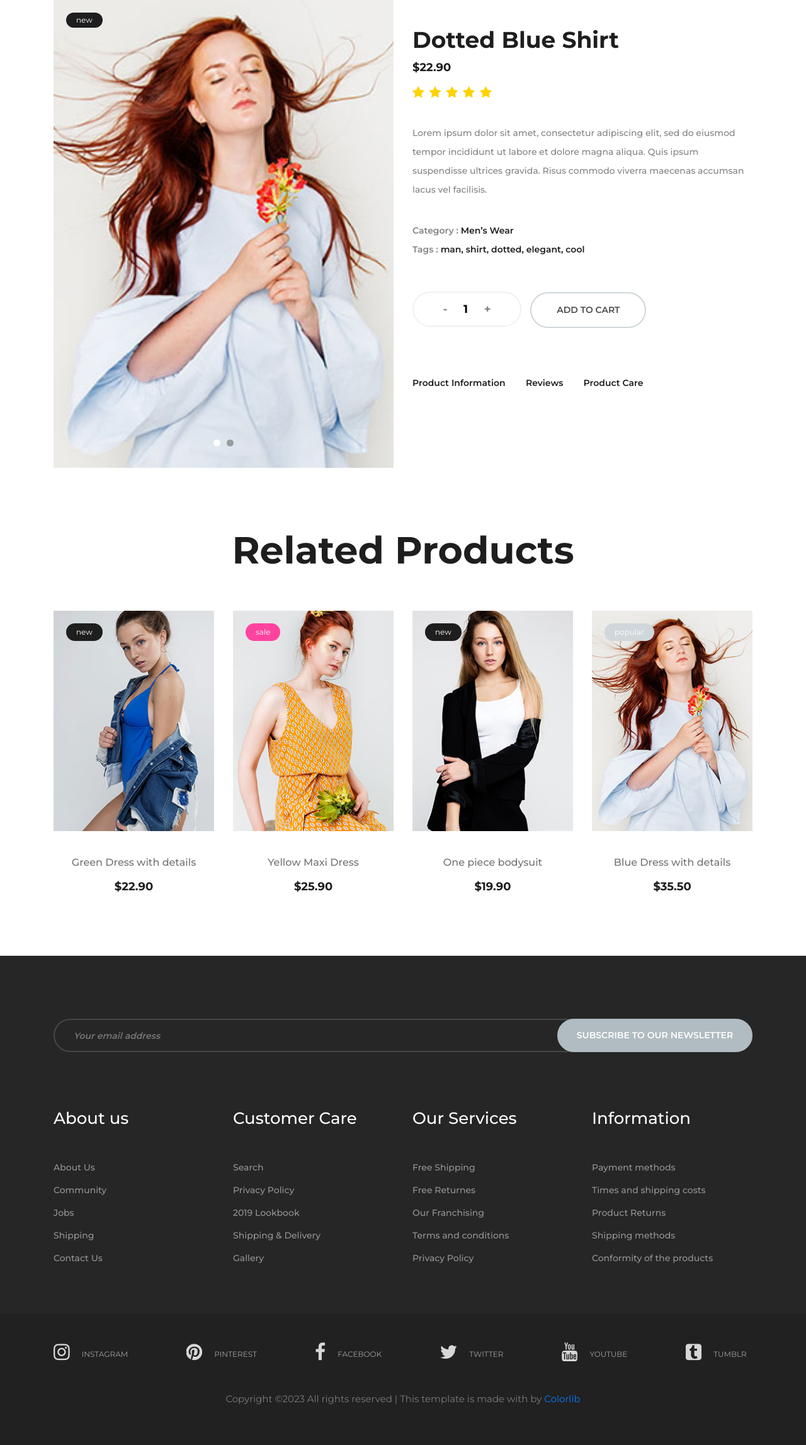
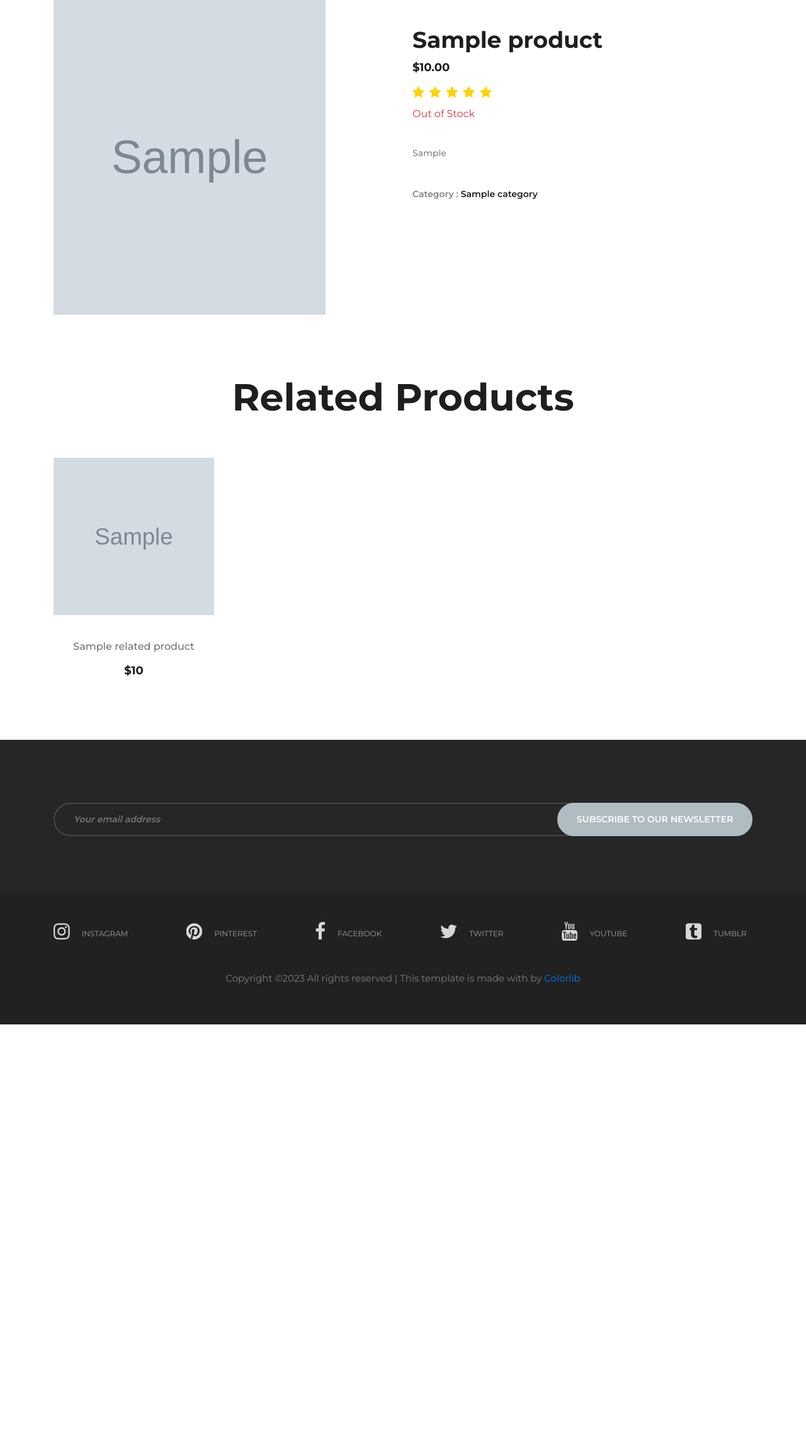
Before and after one commit to manchuriqbal/dj_ecom_website, a Django app: template templates/product/product-page.html in a window 1280 px wide. Shown: the part 104-2399 px from the top of the page at 63% size. After the commit the page ends 1731 px from the top, so only its background shows below. Run offline with Django 4.2, Linux system fonts and the light colour scheme; tables that the repository leaves empty hold one stand-in row (values such as "Sample post"); the template is opened without the code that fills it: values that come from a table or form of the project are taken from there, most other values are stand-ins (such as "Sample title", 1, 10 or a date in 2020); grey boxes marked "Sample" are stand-in pictures; some libraries are stand-ins or nearby versions.

Commit message:
product list view page are ready

```diff
--- a/product/models.py
+++ b/product/models.py
@@ -20,14 +20,21 @@ class Product(models.Model):
     discription = models.TextField(blank=True, null=True,)
     price = models.DecimalField(max_digits=8, decimal_places=2)
     thumbnail = models.URLField()
+    in_stock = models.BooleanField(default=True)
     created_date = models.DateTimeField(auto_now_add=True)
     updated_date = models.DateTimeField(auto_now=True)
+
 
     class Meta:
         ordering = ['-id']
 
     def __str__(self) -> str:
         return self.title
+
+    @property
+    def related(self):
+        return self.category.products.all().exclude(pk=self.pk)
+
 
 class Slider(models.Model):
     title = models.CharField(max_length=50)
--- a/product/urls.py
+++ b/product/urls.py
@@ -3,5 +3,7 @@ from .views import *
 
 urlpatterns = [
     path('', Home.as_view(), name='home'),
-    path('product-page', ProductDetails.as_view(), name='product_page'),
+    path('product-page/<str:slug>/', ProductDetails.as_view(), name='product_page'),
+    path('category-page/<str:slug>/', CategoryDetails.as_view(), name='category_page'),
+    path('prodcut-list/', ProductListView.as_view(), name='product_list'),
 ]
--- a/templates/footer.html
+++ b/templates/footer.html
@@ -13,58 +13,7 @@
                     </div>
                 </div>
             </div>
-            <div class="footer-widget">
-                <div class="row">
-                    <div class="col-lg-3 col-sm-6">
-                        <div class="single-footer-widget">
-                            <h4>About us</h4>
-                            <ul>
-                                <li>About Us</li>
-                                <li>Community</li>
-                                <li>Jobs</li>
-                                <li>Shipping</li>
-                                <li>Contact Us</li>
-                            </ul>
-                        </div>
-                    </div>
-                    <div class="col-lg-3 col-sm-6">
-                        <div class="single-footer-widget">
-                            <h4>Customer Care</h4>
-                            <ul>
-                                <li>Search</li>
-                                <li>Privacy Policy</li>
-                                <li>2019 Lookbook</li>
-                                <li>Shipping & Delivery</li>
-                                <li>Gallery</li>
-                            </ul>
-                        </div>
-                    </div>
-                    <div class="col-lg-3 col-sm-6">
-                        <div class="single-footer-widget">
-                            <h4>Our Services</h4>
-                            <ul>
-                                <li>Free Shipping</li>
-                                <li>Free Returnes</li>
-                                <li>Our Franchising</li>
-                                <li>Terms and conditions</li>
-                                <li>Privacy Policy</li>
-                            </ul>
-                        </div>
-                    </div>
-                    <div class="col-lg-3 col-sm-6">
-                        <div class="single-footer-widget">
-                            <h4>Information</h4>
-                            <ul>
-                                <li>Payment methods</li>
-                                <li>Times and shipping costs</li>
-                                <li>Product Returns</li>
-                                <li>Shipping methods</li>
-                                <li>Conformity of the products</li>
-                            </ul>
-                        </div>
-                    </div>
-                </div>
-            </div>
+
         </div>
         <div class="social-links-warp">
 			<div class="container">
--- a/templates/header.html
+++ b/templates/header.html
@@ -11,7 +11,7 @@
     <div class="container-fluid">
         <div class="inner-header">
             <div class="logo">
-                <a href="./index.html"><img src="{% static 'img/logo.png'  %}" alt=""></a>
+                <a href="{% url "home" %}"><img src="{% static 'img/logo.png'  %}" alt=""></a>
             </div>
             <div class="header-right">
                 <img src="{% static 'img/icons/search.png'  %}" alt="" class="search-trigger">
@@ -24,14 +24,14 @@
                 <a href="#">Register</a>
                 <a href="#" class="in">Sign in</a>
             </div>
-            <nav class="main-menu mobile-menu">
+            <nav class="main-menu mobile-menu" >
                 <ul>
                     <li><a class="" href="{% url "home" %}">Home</a></li>
-                    <li><a href="./product-page.html">Product</a></li>
-                    <li><a href="./categories.html">Categories</a>
+                    <li><a href="{% url "product_list" %}">Product</a></li>
+                    <li><a href="#">Categories</a>
                         <ul class="sub-menu">
                             {% for category in categories %}
-                            <li><a href="#"> {{category.title|title}} </a></li>
+                            <li><a href="{% url "category_page" category.slug %}"> {{category.title|title}} </a></li>
                             {% endfor %}
                         </ul>
                     </li>
--- /dev/null
+++ b/templates/no-result.html
@@ -0,0 +1,6 @@
+{% load static %}
+<div class="row justify-content-center align-items-center">
+    <div class="col-md-5">
+        <img class="img-fluid" src="{% static 'img/no-resul2.png' %}" style="width: 550px;" alt="no-result">
+    </div>
+</div>
--- a/templates/product/product-page.html
+++ b/templates/product/product-page.html
@@ -10,26 +10,20 @@
         <div class="row">
             <div class="col-lg-6">
                 <div class="product-slider owl-carousel">
-                    <div class="product-img">
+                    <div style="width: 80%;" class="product-img">
                         <figure>
-                            <img src="{% static 'img/products/img-4.jpg' %}" alt="">
-                            <div class="p-status">new</div>
+                            <img style="height:500px;" src="{{product.thumbnail}}" alt="">
                         </figure>
                     </div>
-                    <div class="product-img">
-                        <figure>
-                            <img src="{% static 'img/product/product-1.jpg' %}" alt="">
-                            <div class="p-status">new</div>
-                        </figure>
-                    </div>
+
                 </div>
 
             </div>
             <div class="col-lg-6">
                 <div class="product-content">
-                    <h2>Dotted Blue Shirt</h2>
+                    <h2> {{product.title}} </h2>
                     <div class="pc-meta">
-                        <h5>$22.90</h5>
+                        <h5>${{product.price}}</h5>
                         <div class="rating">
                             <i class="fa fa-star"></i>
                             <i class="fa fa-star"></i>
@@ -37,25 +31,28 @@
                             <i class="fa fa-star"></i>
                             <i class="fa fa-star"></i>
                         </div>
+                        {% if product.in_stock %}
+                            <div class="p-status mt-2 text-success" >
+                                In Stock
+                            </div>
+                        {% else %}
+                            <div class="p-status mt-2 text-danger">
+                                Out of Stock
+                            </div>
+                        {% endif %}
                     </div>
-                    <p>Lorem ipsum dolor sit amet, consectetur adipiscing elit, sed do eiusmod tempor incididunt ut
-                        labore et dolore magna aliqua. Quis ipsum suspendisse ultrices gravida. Risus commodo
-                        viverra maecenas accumsan lacus vel facilisis.</p>
+                    <p>{{product.discription}}</p>
                     <ul class="tags">
-                        <li><span>Category :</span> Men’s Wear</li>
-                        <li><span>Tags :</span> man, shirt, dotted, elegant, cool</li>
+                        <li><span>Category :</span> {{product.category.title}}</li>
                     </ul>
+                    {% if product.in_stock %}
                     <div class="product-quantity">
                         <div class="pro-qty">
                             <input type="text" value="1">
                         </div>
                     </div>
                     <a href="#" class="primary-btn pc-btn">Add to cart</a>
-                    <ul class="p-info">
-                        <li>Product Information</li>
-                        <li>Reviews</li>
-                        <li>Product Care</li>
-                    </ul>
+                    {% endif %}
                 </div>
             </div>
         </div>
@@ -74,54 +71,21 @@
             </div>
         </div>
         <div class="row">
+            {% for related_product in related_products %}
             <div class="col-lg-3 col-sm-6">
                 <div class="single-product-item">
                     <figure>
-                        <a href="#"><img src="{% static 'img/products/img-1.jpg' %}" alt=""></a>
-                        <div class="p-status">new</div>
+                        <a href="{% url "product_page" related_product.slug %}"><img style="height: 250px;" src="{{related_product.thumbnail}}" alt=""></a>
                     </figure>
                     <div class="product-text">
-                        <h6>Green Dress with details</h6>
-                        <p>$22.90</p>
+                        <a href="{% url "product_page" related_product.slug %}">
+                            <h6> {{related_product.title |truncatewords:6}} </h6>
+                        </a>
+                        <p>${{related_product.price}}</p>
                     </div>
                 </div>
             </div>
-            <div class="col-lg-3 col-sm-6">
-                <div class="single-product-item">
-                    <figure>
-                        <a href="#"><img src="{% static 'img/products/img-2.jpg' %}" alt=""></a>
-                        <div class="p-status sale">sale</div>
-                    </figure>
-                    <div class="product-text">
-                        <h6>Yellow Maxi Dress</h6>
-                        <p>$25.90</p>
-                    </div>
-                </div>
-            </div>
-            <div class="col-lg-3 col-sm-6">
-                <div class="single-product-item">
-                    <figure>
-                        <a href="#"><img src="{% static 'img/products/img-3.jpg' %}" alt=""></a>
-                        <div class="p-status">new</div>
-                    </figure>
-                    <div class="product-text">
-                        <h6>One piece bodysuit</h6>
-                        <p>$19.90</p>
-                    </div>
-                </div>
-            </div>
-            <div class="col-lg-3 col-sm-6">
-                <div class="single-product-item">
-                    <figure>
-                        <a href="#"><img src="{% static 'img/products/img-4.jpg' %}" alt=""></a>
-                        <div class="p-status popular">popular</div>
-                    </figure>
-                    <div class="product-text">
-                        <h6>Blue Dress with details</h6>
-                        <p>$35.50</p>
-                    </div>
-                </div>
-            </div>
+            {% endfor %}
         </div>
     </div>
 </section>
```
Also changed, not shown: product/views.py (+31 -1 lines), templates/home.html (+10 -6 lines), templates/product/category-page.html (added, +57 -0 lines), templates/product/product-list.html (added, +49 -0 lines), product/migrations/0004_product_in_stock.py (added), static/img/no-resul2.png (added), static/img/no-result.jpg (added).
